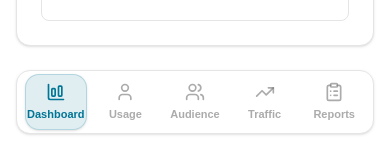
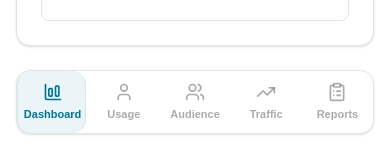
Before and after one commit to ericksouder-hub/vite-monorepo, a React (Vite) app in the folder apps/web/: page /dashboard in a window 390 px wide. Shown: the part 686-841 px from the top of the page. Built offline with nearby package versions, Linux system fonts and the light colour scheme.

Commit message:
feat: Implement new `Sidebar` and `BottomNav` navigation components.

```diff
--- a/apps/web/src/components/BottomNav.tsx
+++ b/apps/web/src/components/BottomNav.tsx
@@ -9,48 +9,39 @@ import {
 } from 'lucide-react';
 
 export function BottomNav() {
+    const navItems = [
+        { to: "/dashboard", icon: <ChartColumnBig className="size-5" />, label: "Dashboard" },
+        { to: "/user-behavior", icon: <User className="size-5" />, label: "Usage" },
+        { to: "/audience", icon: <Users className="size-5" />, label: "Audience" },
+        { to: "/traffic", icon: <TrendingUp className="size-5" />, label: "Traffic" },
+        { to: "/reports", icon: <ClipboardList className="size-5" />, label: "Reports" },
+    ];
+
     return (
         <motion.nav
             initial={{ y: 40, opacity: 0 }}
             animate={{ y: 0, opacity: 1 }}
             transition={{ duration: 0.6, ease: [0.16, 1, 0.3, 1], delay: 0.4 }}
-            className="md:hidden fixed bottom-6 left-4 right-4 sm:left-6 sm:right-6 z-50 flex h-16 items-center justify-around rounded-xl border bg-card px-1 shadow-sm"
+            className="md:hidden fixed bottom-6 left-4 right-4 sm:left-6 sm:right-6 z-50 flex h-16 items-stretch rounded-xl border bg-card shadow-sm overflow-hidden"
         >
-            <NavItem
-                to="/dashboard"
-                icon={<ChartColumnBig className="size-5" />}
-                label="Dashboard"
-            />
-            <NavItem
-                to="/user-behavior"
-                icon={<User className="size-5" />}
-                label="Usage"
-            />
-            <NavItem
-                to="/audience"
-                icon={<Users className="size-5" />}
-                label="Audience"
-            />
-            <NavItem
-                to="/traffic"
-                icon={<TrendingUp className="size-5" />}
-                label="Traffic"
-            />
-            <NavItem
-                to="/reports"
-                icon={<ClipboardList className="size-5" />}
-                label="Reports"
-            />
+            {navItems.map((item, index) => (
+                <NavItem
+                    key={item.to}
+                    {...item}
+                    isFirst={index === 0}
+                    isLast={index === navItems.length - 1}
+                />
+            ))}
         </motion.nav>
     );
 }
 
-function NavItem({ to, icon, label }: { to: string; icon: React.ReactNode; label: string }) {
+function NavItem({ to, icon, label, isFirst, isLast }: { to: string; icon: React.ReactNode; label: string; isFirst?: boolean; isLast?: boolean }) {
     return (
         <NavLink
             to={to}
             className={({ isActive }) => `
-                group relative flex flex-1 flex-col items-center justify-center py-2 transition-all active:scale-95 gap-1
+                group relative flex flex-1 flex-col items-center justify-center h-full transition-all active:scale-95 gap-1
                 ${isActive
                     ? 'text-primary'
                     : 'text-muted-foreground/60 hover:text-foreground'
@@ -62,7 +53,7 @@ function NavItem({ to, icon, label }: { to: string; icon: React.ReactNode; label
                     {isActive && (
                         <motion.div
                             layoutId="active-pill-bottom"
-                            className="absolute inset-y-0 inset-x-1 rounded-xl bg-primary/[0.12] dark:bg-primary/[0.22] border border-primary/20 dark:border-primary/40 shadow-sm z-0"
+                            className={`absolute inset-0 ${isFirst ? 'left-0' : 'left-0.5'} ${isLast ? 'right-0' : 'right-0.5'} rounded-xl bg-primary/[0.08] dark:bg-primary/[0.15] border-x border-primary/10 dark:border-primary/20 z-0`}
                             transition={{ type: "spring", bounce: 0.15, duration: 0.5 }}
                         />
                     )}
--- a/apps/web/src/components/Sidebar.tsx
+++ b/apps/web/src/components/Sidebar.tsx
@@ -30,7 +30,7 @@ function NavItem({ icon, label, to, badge, hasSubmenu, collapsed }: NavItemProps
     return (
         <NavLink
             to={to}
-            className={({ isActive }) => `group relative flex items-center ${collapsed ? 'justify-center p-2' : 'justify-between px-3 py-2'} rounded-lg text-sm transition-all duration-200 ${isActive
+            className={({ isActive }) => `group relative flex items-center ${collapsed ? 'justify-center p-2' : 'justify-between px-4 py-2'} text-sm transition-all duration-200 ${isActive
                 ? 'text-foreground font-bold'
                 : 'text-foreground/80 font-medium hover:text-foreground'
                 }`}
@@ -41,7 +41,7 @@ function NavItem({ icon, label, to, badge, hasSubmenu, collapsed }: NavItemProps
                     {isActive && (
                         <motion.div
                             layoutId="active-pill-sidebar"
-                            className="absolute inset-0 rounded-lg bg-primary/[0.08] dark:bg-primary/[0.15] border border-primary/20 dark:border-primary/30 shadow-sm z-0"
+                            className="absolute inset-0 bg-primary/[0.08] dark:bg-primary/[0.15] border-r-2 border-primary z-0"
                             transition={{ type: "spring", bounce: 0.15, duration: 0.5 }}
                         />
                     )}
@@ -89,7 +89,7 @@ export function Sidebar({ collapsed }: SidebarProps) {
                 {!collapsed && <span className="text-xl font-bold text-foreground tracking-tight truncate">Ava</span>}
             </div>
 
-            <div className={`flex-1 overflow-y-auto overflow-x-hidden ${collapsed ? 'p-2' : 'p-3'}`}>
+            <div className={`flex-1 overflow-y-auto overflow-x-hidden ${collapsed ? 'p-2' : 'py-3'}`}>
                 <nav className="flex flex-col gap-1">
                     <NavItem
                         icon={<ChartColumnBig className="size-4" />}
```
